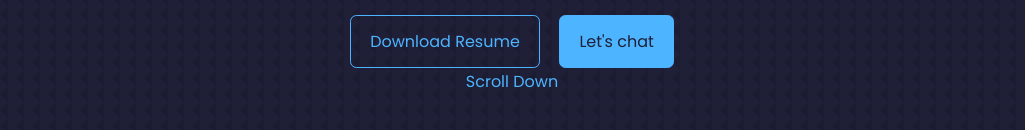
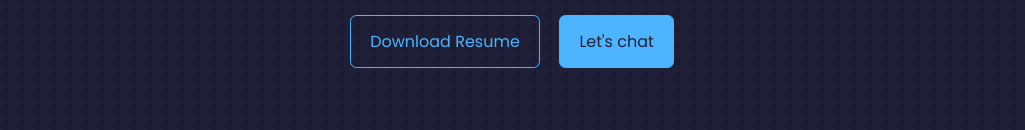
Before and after one commit to Sonu-Surendran/Modern-Portfolio-Website, a React (Create React App) app: page / in a window 1280 px wide. Shown: the part 250-380 px from the top of the page, without its empty margins (128-1153 px from the left). Built offline with nearby package versions, Linux system fonts and the light colour scheme.

Commit message:
Header design donnnneee

```diff
--- a/src/components/header/header.css
+++ b/src/components/header/header.css
@@ -53,3 +53,32 @@
     overflow: hidden;
     padding: 5rem 1.5rem 1.5rem 1.5rem;
 }
+
+/* ===========scroll bar design============== */
+
+.scroll__down{
+    position: absolute;
+    right: -2.3rem;
+    bottom: 5rem;
+    transform: rotate(90deg);
+    font-weight: 300;
+    font-size: 0.9rem;
+}
+
+/* ============responsive design================ */
+
+@media screen and (max-width: 1024px) {
+    header{
+        height: 100vh;
+    }
+}
+
+@media screen and (max-width: 600px) {
+    header{
+        height: 100vh;
+    }
+
+    .header__socials, .scroll__down{
+        display: none;
+    }
+}
```
